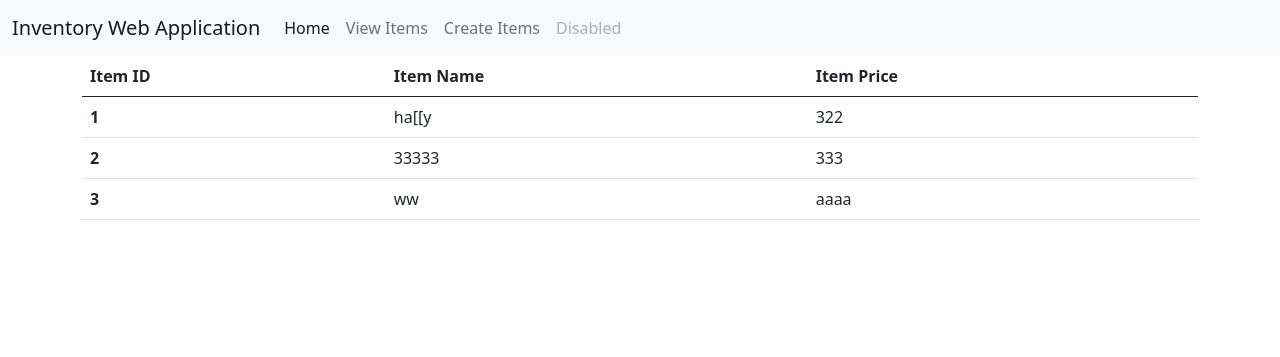
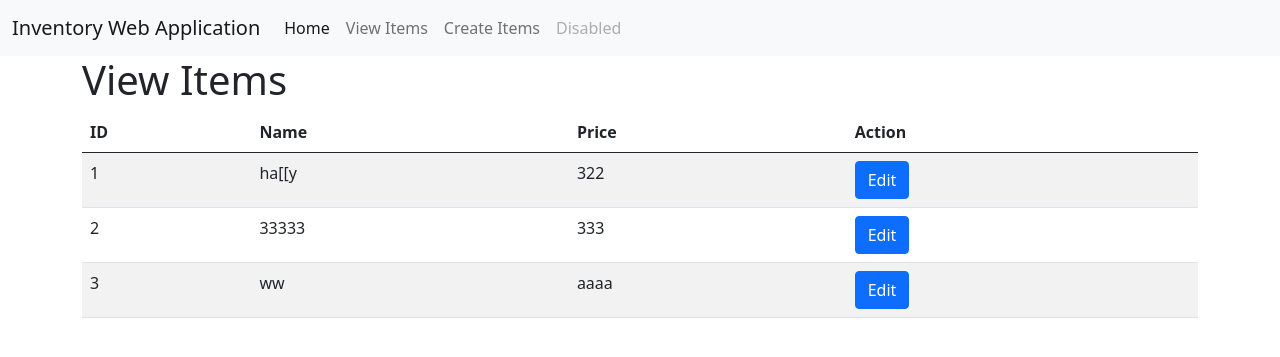
Before and after one commit to Ed7723/COMP3340FinalProject, a Flask app: page /view in a window 1280 px wide. Shown: the top 357 px of the page. Run offline with Flask 3, Linux system fonts and the light colour scheme.

Commit message:
added edit feature to view page

```diff
--- a/flaskapp/forms.py
+++ b/flaskapp/forms.py
@@ -1,6 +1,7 @@
 from flask_wtf import FlaskForm
 from wtforms import StringField, SubmitField
 from wtforms.validators import DataRequired, Length, ValidationError
+from flaskapp.models import Item
 
 # Class inherits from base FlaskForm and creates 3 new parameters: itemName, itemPrice and a submit button
 # itemName and itemPrice and validated so that they are required field and itemName has 40 char limit and itemPrice has 10
--- a/flaskapp/routes.py
+++ b/flaskapp/routes.py
@@ -27,3 +27,15 @@ def create():
 def view():
     itemList = Item.query.all()
     return render_template("view.html", title = 'View Items' , items = itemList)
+
+@app.route("/edit/<int:item_id>", methods=['GET', 'POST'])
+def edit(item_id):
+    item = Item.query.get(item_id)
+    form = createForm(obj=item)
+    if form.validate_on_submit():
+        item.name = form.itemName.data
+        item.price = form.itemPrice.data
+        db.session.commit()
+        flash(f'Successfully updated item: {item.name}', 'success')
+        return redirect(url_for('view'))
+    return render_template("edit.html", title='Edit Item', form=form, item=item)
--- a/flaskapp/templates/view.html
+++ b/flaskapp/templates/view.html
@@ -1,25 +1,24 @@
-<!-- This html page will be for seeing all the inventory items -->
-{% extends "base.html" %}
+{% extends 'base.html' %}
 {% block content %}
-<table class = "table">
-    <thead><tr>
-        <th scope="">Item ID</th>
-        <th scope="col">Item Name</th>
-        <th scope="col">Item Price</th>
+    <h1>View Items</h1>
+    <table class="table table-striped">
+        <thead>
+            <tr>
+                <th>ID</th>
+                <th>Name</th>
+                <th>Price</th>
+                <th>Action</th>
             </tr>
         </thead>
         <tbody>
-    {% for item in items%}
+            {% for item in items %}
                 <tr>
-        <th scope="row">{{item.id}}</th>
-        <td>
-            {{item.name}}
-        </td>
-        <td>
-            {{item.price}}
-        </td>
+                    <td>{{ item.id }}</td>
+                    <td>{{ item.name }}</td>
+                    <td>{{ item.price }}</td>
+                    <td><a href="{{ url_for('edit', item_id=item.id) }}" class="btn btn-primary">Edit</a></td>
                 </tr>
             {% endfor %}
         </tbody>
     </table>
-{% endblock content %}
+{% endblock %}
```
Also changed, not shown: flaskapp/templates/edit.html (added, +21 -0 lines), instance/site.db. Lines whose indentation alone changed are shown as unchanged.
